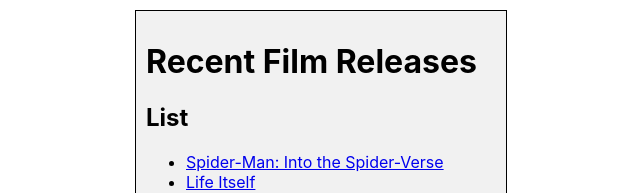
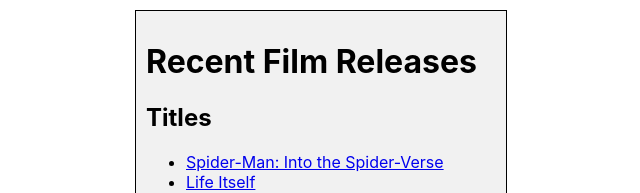
Before and after one commit to emmikoivisto/film-list-react, a React (Create React App) app: page / in a window 1280 px wide. Shown: the top 193 px of the page, without its empty margins (319-959 px from the left). Built offline with nearby package versions, Linux system fonts and the light colour scheme.

Commit message:
changed List to Title

```diff
--- a/src/components/FilmBox.js
+++ b/src/components/FilmBox.js
@@ -10,7 +10,7 @@
 
     return (
         <>
-        <h2>List</h2>
+        <h2>Titles</h2>
         <ul>
             {filmList}
         </ul>
```
